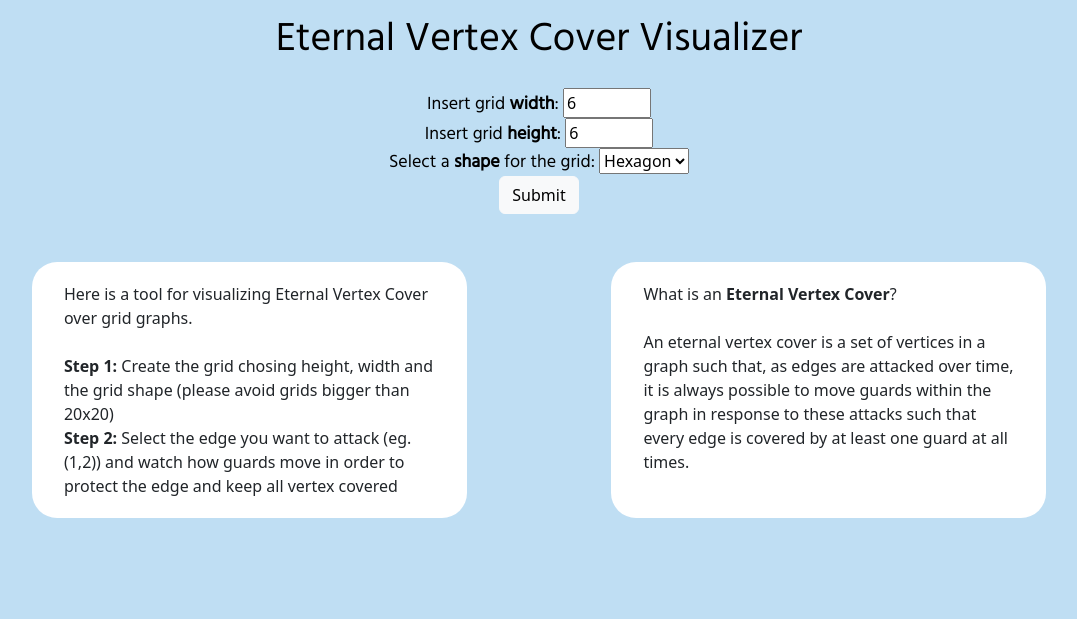
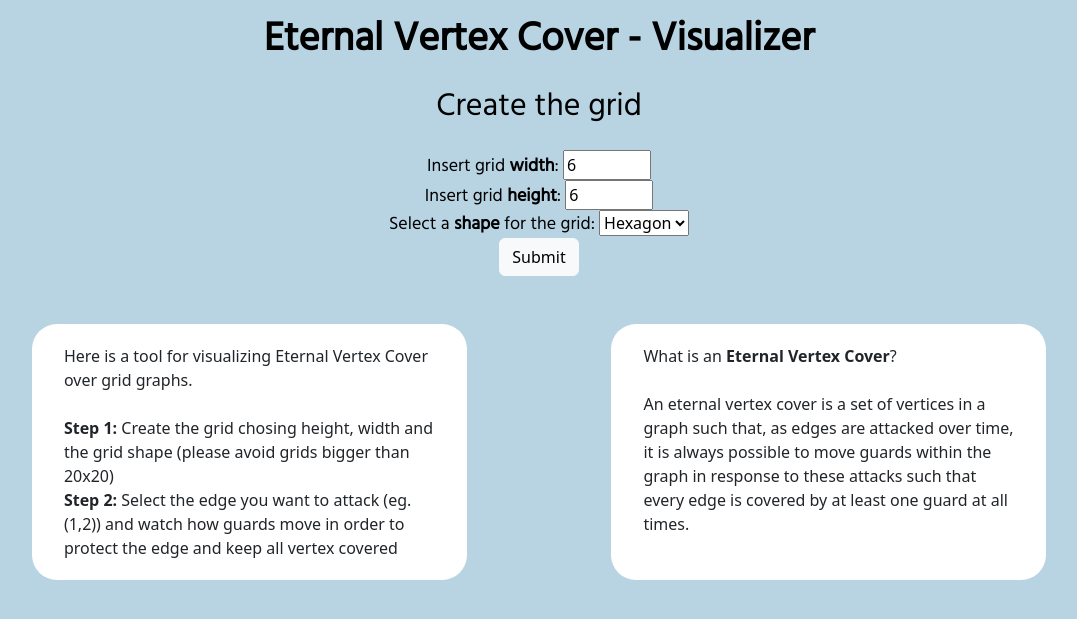
Before and after one commit to Ciatta/EVC-visualizer, a Flask app: page / in a window 1280 px wide. Shown: the top 619 px of the page, without its empty margins (101-1178 px from the left). Run offline with Flask 3, Linux system fonts and the light colour scheme.

Commit message:
interface fix

```diff
--- a/app.py
+++ b/app.py
@@ -38,5 +38,5 @@ def attack():
 
 webview.create_window('Eternal Vertex Cover - Visualizer', app)
 if __name__ == '__main__':
-    #app.run(debug=True)
-    webview.start()
+    app.run(debug=True)
+    #webview.start()
--- a/main.py
+++ b/main.py
@@ -20,7 +20,7 @@ G_guards= []
 G_edges= []
 pos_g={}
 pos_g1={}
-color = "#bfdef3"
+color = "#B8D4E3"
 
 def main(h, w, s, edge):
     global width, height, shape, G, G_guards,  G_edges, pos_g
--- /dev/null
+++ b/static/styles.css
@@ -0,0 +1,40 @@
+body {
+    background-color:#B8D4E3;}
+
+.div-1 {
+    background: #ffffff;
+    border-radius: 25px;
+    width: auto;
+    height: auto;}
+
+.div-2 {
+    background: #ffffff;
+    border-radius: 25px;}
+
+h1 {
+    color: #000000;
+    font-family: 'Hind';
+    font-weight: bold;}
+
+h2 {
+    color: #000000;
+    font-family: 'Hind';}
+
+label {
+    color: #000000;
+    font-family: 'Hind';
+    font-size:18px}
+
+p {
+    margin: 20px;}
+
+.dot {
+    height: 15px;
+    width: 15px;
+    border-radius: 50%;
+    display: inline-block;
+    }
+img {
+    border-radius: 25px;
+    width: auto;
+    height: auto;}
--- a/templates/1-index.html
+++ b/templates/1-index.html
@@ -3,36 +3,24 @@
 <head>
     <link href='https://fonts.googleapis.com/css?family=Hind' rel='stylesheet'>
     <link href="https://cdn.jsdelivr.net/npm/bootstrap@5.3.1/dist/css/bootstrap.min.css" rel="stylesheet" integrity="sha384-4bw+/aepP/YC94hEpVNVgiZdgIC5+VKNBQNGCHeKRQN+PtmoHDEXuppvnDJzQIu9" crossorigin="anonymous">
+    <link rel="stylesheet" href="static/styles.css">
     <link rel="icon" type="image/x-icon" href="static/favicon.ico">
     <title>Eternal Vertex Cover Visualizer</title>
+
 
     <style>
     :root {
         --d: {{display}};}
 
-    body {
-        background-color:#bfdef3;}
 
-    .div-1 {
-        background: #ffffff;
-        border-radius: 25px;}
+    </style>
 
-    h1 {
-        color: #000000;
-        font-family: 'Hind';}
-
-    label {
-        color: #000000;
-        font-family: 'Hind';
-        font-size:18px}
-
-    p {
-        margin: 20px;}
-    </style>
 </head>
 <body>
     <div class="container text-center  my-3">
-        <h1>Eternal Vertex Cover Visualizer</h1>
+        <h1>Eternal Vertex Cover - Visualizer</h1>
+
+        <h2 class="my-4">Create the grid</h2>
 
         <form class="my-4" action="/result" method="post">
             <label for="width">Insert grid <b>width</b>:</label>
@@ -60,7 +48,7 @@
 
 
     <div class="row justify-content-evenly my-5">
-        <div class="div-1 col-4">
+        <div class="div-2 col-4">
             <p style="font-size:16px">
                 Here is a tool for visualizing Eternal Vertex Cover over grid graphs. </br> </br>
                 <b>Step 1:</b> Create the grid chosing height, width and the grid shape (please avoid grids bigger than 20x20)</br>
@@ -68,7 +56,7 @@
                 keep all vertex covered
             </p>
         </div>
-        <div class="div-1 col-4">
+        <div class="div-2 col-4">
             <p style="font-size:16px">
                 What is an <b>Eternal Vertex Cover</b>? </br> </br>
                 An eternal vertex cover is a set of vertices in a graph such that,
--- a/vertex_cover.py
+++ b/vertex_cover.py
@@ -91,8 +91,10 @@ Move guards according to the grid type and the attacked edge
 def move_guards(shape, G, G_guards, G_edges, pos, edge, h, w):
     #get the edge
     edge = edge[1:-1].split(",")
-    x = int(edge[0])
-    y=int(edge[1])
+    try: x=int(edge[0])
+    except: return G_guards, G_edges, pos, False
+    try: y=int(edge[1])
+    except: return G_guards, G_edges, pos, False
     #map edge label to id
     labels = get_labels(G)
     x_n=list(labels.keys())[x-1]
```
Also changed, not shown: graph_animation.py (+6 -3 lines), templates/2-result.html (+3 -34 lines), templates/3-defend.html (+3 -30 lines), static/anim.gif, static/anim2.gif, static/test.png, static/test2.png.
